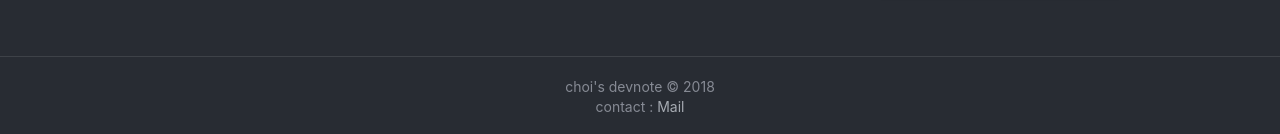
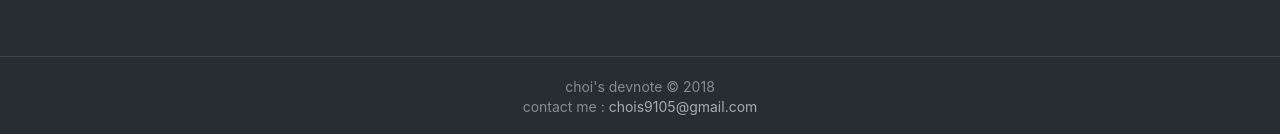
Before and after one commit to chois9105/chois9105.github.io, a Jekyll site: the page built from index.html, in a window 1280 px wide and 1139 px high. Shown: the part 1002-1136 px from the top of the window. Built offline with Jekyll 4.4.1, drawn with Linux system fonts in a browser that asks for light colours; nearby versions of some CDN libraries; the list of posts is cut into pages by our own code; a style sheet for code colours, icons or effects is not loaded.

Commit message:
Adding sitemap plugin

```diff
--- a/_config.yml
+++ b/_config.yml
@@ -61,4 +61,4 @@
 RSS: true
 
 # Plugins
-gems: [jekyll-paginate]
+gems: [jekyll-paginate, jekyll-sitemap]
--- a/_includes/footer.html
+++ b/_includes/footer.html
@@ -1,4 +1,4 @@
 <footer class="g-footer">
     <section>{{ site.title }} © {{ site.time | date: '%Y' }}</section>
-    <section>contact : <a href="mailto:chois9105@gmail.com">Mail</a></section>
+    <section>contact me : <a href="mailto:chois9105@gmail.com">chois9105@gmail.com</a></section>
 </footer>
```
Also changed, not shown: 1 other file.
